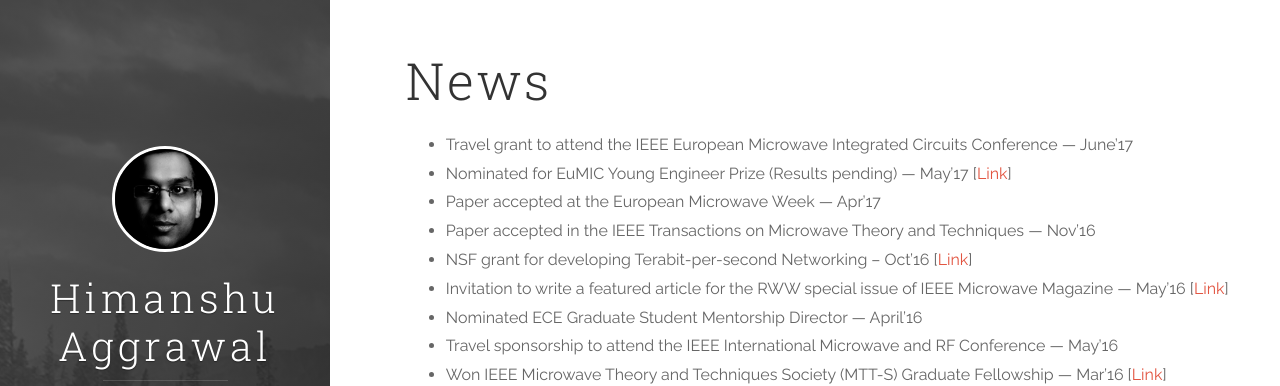
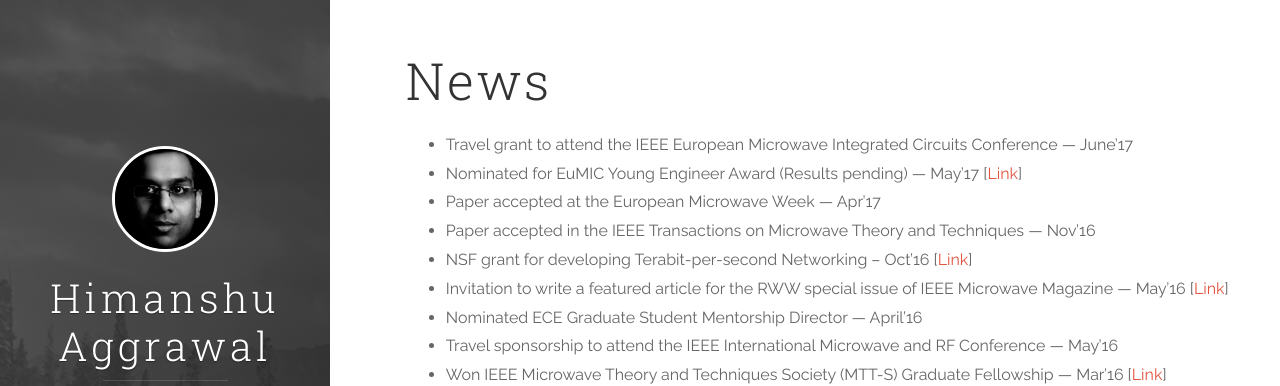
Before and after one commit to ahimanshu13/ahimanshu13.github.io, a Jekyll site: the page built from news/index.md, in a window 1280 px wide. Shown: the top 386 px of the page. Built offline with Jekyll 4.4.1, drawn with Linux system fonts in a browser that asks for light colours; nearby versions of some CDN libraries.

```diff
--- a/news/index.md
+++ b/news/index.md
@@ -5,7 +5,7 @@
 ---
 
 - Travel grant to attend the IEEE European Microwave Integrated Circuits Conference --- June'17
-- Nominated for EuMIC Young Engineer Prize (Results pending)  --- May'17 [[Link](http://www.ece.rice.edu/news/Aggrawal-EuMC/){:target="_blank"}]
+- Nominated for EuMIC Young Engineer Award (Results pending)  --- May'17 [[Link](http://www.ece.rice.edu/news/Aggrawal-EuMC/){:target="_blank"}]
 - Paper accepted at the European Microwave Week  --- Apr'17
 - Paper accepted in the IEEE Transactions on Microwave Theory and Techniques --- Nov'16
 - NSF grant for developing Terabit-per-second Networking – Oct’16 [[Link](http://news.rice.edu/2016/10/11/marconi-inspires-rice-university-design-for-1-terabit-wireless-2/){:target="_blank"}]
```
